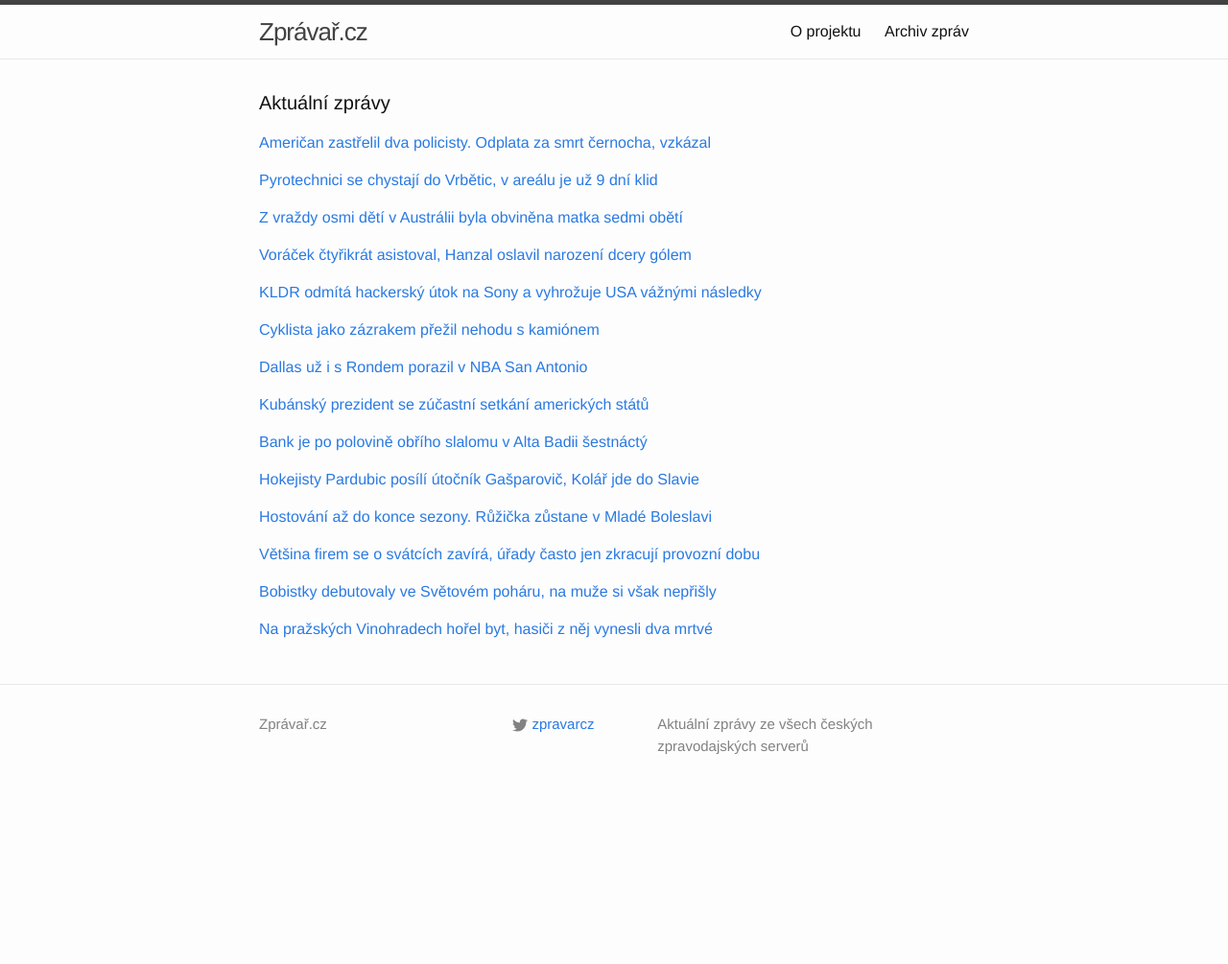
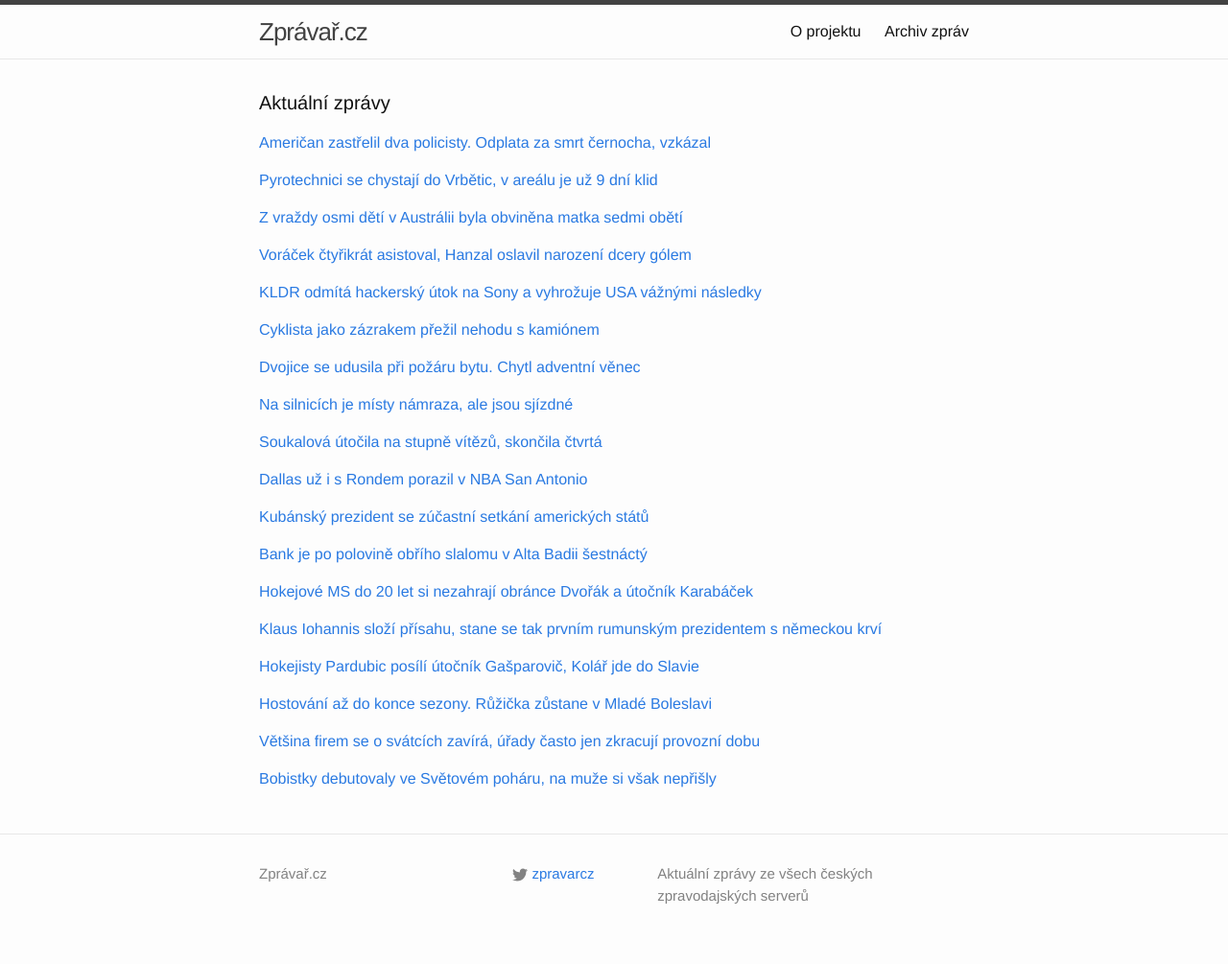
Before and after one commit to adliska/zpravar, a Jekyll site: the page built from index.html, in a window 1280 px wide. Shown: the whole page at 96% size. Built offline with Jekyll 4.4.1, drawn with Linux system fonts in a browser that asks for light colours; before the commit the page ends 900 px from its top, so only the background shows below that.

Commit message:
zpravar news update

```diff
--- a/index.html
+++ b/index.html
@@ -70,62 +70,93 @@ layout: default
 <li><a href=http://www.novinky.cz/koktejl/356950-cyklista-vjel-primo-pod-kamion-z-nehody-vyvazl-jako-zazrakem-jen-s-odreninami.html>Cyklista vjel přímo pod kamión, z nehody vyvázl jako zázrakem jen s odřeninami - www.novinky.cz</a></li>
 <li><a href=http://www.novinky.cz/koktejl/356950-cyklista-odnesl-hrozivou-srazku-s-kamionem-jen-odreninami.html>Cyklista odnesl hrozivou srážku s kamiónem jen odřeninami - www.novinky.cz</a></li>
 </ul>
-</div><p><a href="javascript:;" onclick="toggle_visibility('zpravy6')">Dallas už i s Rondem porazil v NBA San Antonio</a></p>
+</div><p><a href="javascript:;" onclick="toggle_visibility('zpravy6')">Dvojice se udusila při požáru bytu. Chytl adventní věnec</a></p>
 <div id="zpravy6" style="display:none">
+<ul>
+<li><a href=http://zpravy.aktualne.cz/regiony/dvojice-se-udusila-pri-pozaru-bytu-chytl-adventni-venec/r~2e22a710890111e4bdad0025900fea04/>Dvojice se udusila při požáru bytu. Chytl adventní věnec - zpravy.aktualne.cz</a></li>
+<li><a href=http://praha.idnes.cz/pozar-bytu-praha-vinohrady-zemreli-dva-lide-fex-/praha-zpravy.aspx?c=A141221_103126_praha-zpravy_kol>Na pražských Vinohradech hořel byt, hasiči z něj vynesli dva mrtvé - praha.idnes.cz</a></li>
+<li><a href=http://www.ceskenoviny.cz/zpravy/zpravy/dva-lide-zemreli-v-rano-v-praze-pri-pozaru-bytu/1161356>Dva lidé zemřeli v ráno v Praze při požáru bytu - www.ceskenoviny.cz</a></li>
+<li><a href=http://www.novinky.cz/krimi/356965-pri-pozaru-prazskeho-bytu-zemreli-dva-lide.html>Při požáru pražského bytu zemřeli dva lidé - www.novinky.cz</a></li>
+</ul>
+</div><p><a href="javascript:;" onclick="toggle_visibility('zpravy7')">Na silnicích je místy námraza, ale jsou sjízdné</a></p>
+<div id="zpravy7" style="display:none">
+<ul>
+<li><a href=http://zpravy.aktualne.cz/regiony/na-silnicich-je-misty-namraza-ale-jsou-sjizdne/r~5e378dfc88fd11e49fc3002590604f2e/>Na silnicích je místy námraza, ale jsou sjízdné - zpravy.aktualne.cz</a></li>
+<li><a href=http://www.rozhlas.cz/_zprava/ve-vyssich-polohach-snezi-silnice-jsou-sjizdne-bez-problemu--1435309>Ve vyšších polohách sněží. Silnice jsou sjízdné bez problémů - www.rozhlas.cz</a></li>
+<li><a href=http://www.lidovky.cz/na-sumave-snezi-v-melniku-silny-vitr-vyvratil-vanocni-strom-prb-/zpravy-domov.aspx?c=A141221_103818_ln_domov_mct>Na Šumavě sněží. V Mělníku silný vítr vychýlil vánoční strom  - www.lidovky.cz</a></li>
+<li><a href=http://www.rozhlas.cz/_zprava/na-horach-snezi-silnice-jsou-sjizdne-bez-problemu--1435309>Na horách sněží. Silnice jsou sjízdné bez problémů - www.rozhlas.cz</a></li>
+</ul>
+</div><p><a href="javascript:;" onclick="toggle_visibility('zpravy8')">Soukalová útočila na stupně vítězů, skončila čtvrtá</a></p>
+<div id="zpravy8" style="display:none">
+<ul>
+<li><a href=http://www.sportovninoviny.cz/zpravy/soukalova-utocila-na-stupne-vitezu-skoncila-ctvrta/1161410>Soukalová útočila na stupně vítězů, skončila čtvrtá - www.sportovninoviny.cz</a></li>
+<li><a href=http://www.rozhlas.cz/_zprava/soukalova-zvladla-zavod-s-hromadnym-startem-bez-chyby-dojela-ctvrta--1435355>Soukalová zvládla závod s hromadným startem bez chyby, dojela čtvrtá - www.rozhlas.cz</a></li>
+<li><a href=http://sport.aktualne.cz/soukalova-v-pokljuce-vydrela-ctvrte-misto-vitkova-desata/r~b6c90946890211e4833a0025900fea04/>Soukalová v Pokljuce vydřela čtvrté místo, Vítková desátá - sport.aktualne.cz</a></li>
+<li><a href=http://sport.idnes.cz/sp-pokljuka-cxw-/biatlon.aspx?c=A141221_120904_biatlon_tm2>Dvě Češky v první desítce hromadného závodu: 4. Soukalová, 10. Vítková - sport.idnes.cz</a></li>
+</ul>
+</div><p><a href="javascript:;" onclick="toggle_visibility('zpravy9')">Dallas už i s Rondem porazil v NBA San Antonio</a></p>
+<div id="zpravy9" style="display:none">
 <ul>
 <li><a href=http://sport.aktualne.cz/dallas-uz-i-s-rondem-porazil-v-nba-san-antonio/r~4a9014c288f311e49e4b0025900fea04/>Dallas už i s Rondem porazil v NBA San Antonio - sport.aktualne.cz</a></li>
 <li><a href=http://sport.idnes.cz/nba-basketbal-souhrn-0lx-/basket.aspx?c=A141221_100238_sport-basket_ten>Dallas do texaského derby nasadil Ronda. A pokořil San Antonio - sport.idnes.cz</a></li>
 <li><a href=http://www.denik.cz/ostatni_sport/dallas-uz-i-s-rondem-porazil-v-nba-san-antonio-20141221.html>Dallas už i s Rondem porazil v NBA San Antonio - www.denik.cz</a></li>
 <li><a href=http://www.sportovninoviny.cz/zpravy/dallas-uz-i-s-rondem-porazil-v-nba-san-antonio/1161367>Dallas už i s Rondem porazil v NBA San Antonio - www.sportovninoviny.cz</a></li>
 </ul>
-</div><p><a href="javascript:;" onclick="toggle_visibility('zpravy7')">Kubánský prezident se zúčastní setkání amerických států</a></p>
-<div id="zpravy7" style="display:none">
+</div><p><a href="javascript:;" onclick="toggle_visibility('zpravy10')">Kubánský prezident se zúčastní setkání amerických států</a></p>
+<div id="zpravy10" style="display:none">
 <ul>
 <li><a href=http://www.tyden.cz/rubriky/zahranici/amerika/kubansky-prezident-se-zucastni-setkani-americkych-statu_327975.html>Kubánský prezident se zúčastní setkání amerických států - www.tyden.cz</a></li>
 <li><a href=http://www.tyden.cz/rubriky/zahranici/amerika/kubansky-prezident-se-poprve-zucastni-setkani-americkych-statu_327975.html>Kubánský prezident se poprvé zúčastní setkání amerických států - www.tyden.cz</a></li>
 <li><a href=http://www.rozhlas.cz/_zprava/kubansky-vudce-castro-si-ceni-obamovy-vstricnosti-na-ideologii-zeme-ale-nic-menit-nebude--1435291>Kubánský vůdce Castro si cení Obamovy vstřícnosti, na ideologii země ale nic měnit nebude - www.rozhlas.cz</a></li>
 <li><a href=http://www.rozhlas.cz/_zprava/usa-obnovuji-diplomaticke-vztahy-s-kubou-vudce-castro-si-ceni-obamovy-vstricnosti--1435291>USA obnovují diplomatické vztahy s Kubou, vůdce Castro si cení Obamovy vstřícnosti  - www.rozhlas.cz</a></li>
 </ul>
-</div><p><a href="javascript:;" onclick="toggle_visibility('zpravy8')">Bank je po polovině obřího slalomu v Alta Badii šestnáctý</a></p>
-<div id="zpravy8" style="display:none">
+</div><p><a href="javascript:;" onclick="toggle_visibility('zpravy11')">Bank je po polovině obřího slalomu v Alta Badii šestnáctý</a></p>
+<div id="zpravy11" style="display:none">
 <ul>
 <li><a href=http://sport.idnes.cz/ondrej-bank-obri-slalom-svetovy-pohar-alta-badia-lyzovani-pmv-/lyzovani.aspx?c=A141221_110400_lyzovani_ten>Bank je po polovině obřího slalomu v Alta Badii šestnáctý - sport.idnes.cz</a></li>
 <li><a href=http://www.denik.cz/zimni_sporty/utok-na-letosni-maximum-bank-je-v-alta-badii-zatim-sestnacty-20141221.html>Útok na letošní maximum. Bank je v Alta Badii zatím šestnáctý - www.denik.cz</a></li>
 <li><a href=http://www.sportovninoviny.cz/zpravy/bank-zajel-v-obrim-slalomu-v-alta-badii-v-1-kole-sestnacty-cas/1161389>Bank zajel v obřím slalomu v Alta Badii v 1. kole šestnáctý čas - www.sportovninoviny.cz</a></li>
 </ul>
-</div><p><a href="javascript:;" onclick="toggle_visibility('zpravy9')">Hokejisty Pardubic posílí útočník Gašparovič, Kolář jde do Slavie</a></p>
-<div id="zpravy9" style="display:none">
+</div><p><a href="javascript:;" onclick="toggle_visibility('zpravy12')">Hokejové MS do 20 let si nezahrají obránce Dvořák a útočník Karabáček</a></p>
+<div id="zpravy12" style="display:none">
+<ul>
+<li><a href=http://hokej.idnes.cz/hokejove-ms-do-20-let-si-nezahraji-obrance-dvorak-a-utocnik-karabacek-1f0-/reprezentace.aspx?c=A141221_121849_reprezentace_ten>Hokejové MS do 20 let si nezahrají obránce Dvořák a útočník Karabáček - hokej.idnes.cz</a></li>
+<li><a href=http://sport.aktualne.cz/z-kadru-na-ms-dvacitek-vypadli-dvorak-a-karabacek/r~bc4656c6890211e4ba57002590604f2e/>Z kádru na MS dvacítek vypadli Dvořák a Karabáček - sport.aktualne.cz</a></li>
+<li><a href=http://www.denik.cz/hokej/hokejova-dvacitka-zuzila-tym-pred-ms-vypadli-dvorak-a-karabacek-20141221.html>Hokejová dvacítka zúžila tým před MS, vypadli Dvořák a Karabáček - www.denik.cz</a></li>
+</ul>
+</div><p><a href="javascript:;" onclick="toggle_visibility('zpravy13')">Klaus Iohannis složí přísahu, stane se tak prvním rumunským prezidentem s německou krví</a></p>
+<div id="zpravy13" style="display:none">
+<ul>
+<li><a href=http://www.rozhlas.cz/_zprava/klaus-iohannis-slozil-prisahu-je-prvnim-rumunskym-prezidentem-nemeckeho-puvodu--1435289>Klaus Iohannis složí přísahu, stane se tak prvním rumunským prezidentem s německou krví - www.rozhlas.cz</a></li>
+<li><a href=http://www.rozhlas.cz/_zprava/klaus-iohannis-slozi-prisahu-stane-se-tak-prvnim-rumunskym-prezidentem-s-nemeckou-krvi--1435289>Klaus Iohannis složí přísahu, stane se tak prvním rumunským prezidentem s německou krví - www.rozhlas.cz</a></li>
+<li><a href=http://www.rozhlas.cz/_zprava/klaus-iohannis-slozi-prisahu-stane-se-tal-prvnim-rumunskym-prezidentem-s-nemeckou-krvi--1435289>Klaus Iohannis složí přísahu, stane se tal prvním rumunským prezidentem s německou krví - www.rozhlas.cz</a></li>
+</ul>
+</div><p><a href="javascript:;" onclick="toggle_visibility('zpravy14')">Hokejisty Pardubic posílí útočník Gašparovič, Kolář jde do Slavie</a></p>
+<div id="zpravy14" style="display:none">
 <ul>
 <li><a href=http://www.denik.cz/hokej/hokejisty-pardubic-posili-utocnik-gasparovic-kolar-jde-do-slavie-20141221.html>Hokejisty Pardubic posílí útočník Gašparovič, Kolář jde do Slavie - www.denik.cz</a></li>
 <li><a href=http://sport.aktualne.cz/zmeny-v-pardubicich-prichazi-gasparovic-odchazi-kolar/r~79fd00c088f911e4b98c002590604f2e/>Změny v Pardubicích: přichází Gašparovič, odchází Kolář - sport.aktualne.cz</a></li>
 <li><a href=http://hokej.idnes.cz/hkoej-pardubice-gasparovic-kolar-d4l-/hokej.aspx?c=A141221_103433_hokej_ten>Změny v hokejových Pardubicích: přichází Gašparovič, odchází Kolář - hokej.idnes.cz</a></li>
 </ul>
-</div><p><a href="javascript:;" onclick="toggle_visibility('zpravy10')">Hostování až do konce sezony. Růžička zůstane v Mladé Boleslavi</a></p>
-<div id="zpravy10" style="display:none">
+</div><p><a href="javascript:;" onclick="toggle_visibility('zpravy15')">Hostování až do konce sezony. Růžička zůstane v Mladé Boleslavi</a></p>
+<div id="zpravy15" style="display:none">
 <ul>
 <li><a href=http://www.denik.cz/hokej/hostovani-az-do-konce-sezony-ruzicka-zustane-v-mlade-boleslavi-20141221.html>Hostování až do konce sezony. Růžička zůstane v Mladé Boleslavi - www.denik.cz</a></li>
 <li><a href=http://hokej.idnes.cz/martin-ruzicka-brankar-hokej-mlada-boleslav-hostovani-pardubice-p89-/hokej.aspx?c=A141221_090222_hokej_ten>Martin Růžička bude chytat za hokejovou Boleslav do konce sezony - hokej.idnes.cz</a></li>
 <li><a href=http://sport.aktualne.cz/golman-ruzicka-zustane-na-hostovani-v-mlade-boleslavi/r~e590bf4e88e411e4b6d20025900fea04/>Gólman Růžička zůstane na hostování v Mladé Boleslavi - sport.aktualne.cz</a></li>
 </ul>
-</div><p><a href="javascript:;" onclick="toggle_visibility('zpravy11')">Většina firem se o svátcích zavírá, úřady často jen zkracují provozní dobu</a></p>
-<div id="zpravy11" style="display:none">
+</div><p><a href="javascript:;" onclick="toggle_visibility('zpravy16')">Většina firem se o svátcích zavírá, úřady často jen zkracují provozní dobu</a></p>
+<div id="zpravy16" style="display:none">
 <ul>
 <li><a href=http://www.rozhlas.cz/_zprava/vetsina-firem-se-o-svatcich-zavira-urady-casto-jen-zkracuji-provozni-dobu--1435288>Většina firem se o svátcích zavírá, úřady často jen zkracují provozní dobu - www.rozhlas.cz</a></li>
 <li><a href=http://www.rozhlas.cz/_zprava/vetsina-firem-se-o-svatcich-zavira-urady-ale-casto-jen-zkrati-provozni-dobu--1435288>Většina firem se o svátcích zavírá, úřady často jen zkracují provozní dobu - www.rozhlas.cz</a></li>
 <li><a href=http://www.rozhlas.cz/_zprava/velke-firmy-narizuji-pracovnikum-vanocni-dovolene-urady-vetsinou-jen-zkrati-pracovni-dobu--1435288>Velké firmy nařizují pracovníkům vánoční dovolené, úřady většinou jen zkrátí pracovní dobu - www.rozhlas.cz</a></li>
 </ul>
-</div><p><a href="javascript:;" onclick="toggle_visibility('zpravy12')">Bobistky debutovaly ve Světovém poháru, na muže si však nepřišly</a></p>
-<div id="zpravy12" style="display:none">
+</div><p><a href="javascript:;" onclick="toggle_visibility('zpravy17')">Bobistky debutovaly ve Světovém poháru, na muže si však nepřišly</a></p>
+<div id="zpravy17" style="display:none">
 <ul>
 <li><a href=http://sport.idnes.cz/sp-v-jizde-na-bobech-v-calgary-kanada-d6w-/sporty.aspx?c=A141221_111055_sporty_ten>Bobistky debutovaly ve Světovém poháru, na muže si však nepřišly - sport.idnes.cz</a></li>
 <li><a href=http://www.tyden.cz/rubriky/sport/ostatni-sporty/zeny-v-bobech-zadny-problem-na-muze-ovsem-nestacily_328004.html>Ženy nestačily na muže: bobistky skončily mezi posledními - www.tyden.cz</a></li>
 <li><a href=http://www.denik.cz/zimni_sporty/historicka-premiera-bobistky-jely-zavod-s-muzi-skoncily-na-chvostu-20141221.html>Historická premiéra: Bobistky jely závod s muži, skončily na chvostu - www.denik.cz</a></li>
 </ul>
-</div><p><a href="javascript:;" onclick="toggle_visibility('zpravy13')">Na pražských Vinohradech hořel byt, hasiči z něj vynesli dva mrtvé</a></p>
-<div id="zpravy13" style="display:none">
-<ul>
-<li><a href=http://praha.idnes.cz/pozar-bytu-praha-vinohrady-zemreli-dva-lide-fex-/praha-zpravy.aspx?c=A141221_103126_praha-zpravy_kol>Na pražských Vinohradech hořel byt, hasiči z něj vynesli dva mrtvé - praha.idnes.cz</a></li>
-<li><a href=http://www.ceskenoviny.cz/zpravy/zpravy/dva-lide-zemreli-v-rano-v-praze-pri-pozaru-bytu/1161356>Dva lidé zemřeli v ráno v Praze při požáru bytu - www.ceskenoviny.cz</a></li>
-<li><a href=http://www.novinky.cz/krimi/356965-pri-pozaru-prazskeho-bytu-zemreli-dva-lide.html>Při požáru pražského bytu zemřeli dva lidé - www.novinky.cz</a></li>
-</ul>
 </div></div>
```
